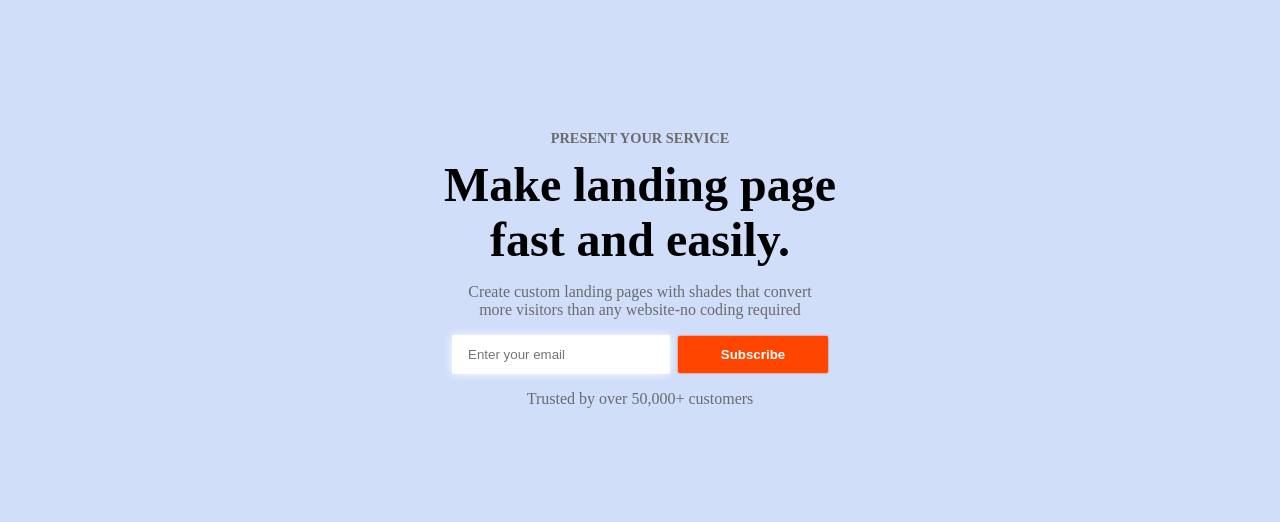
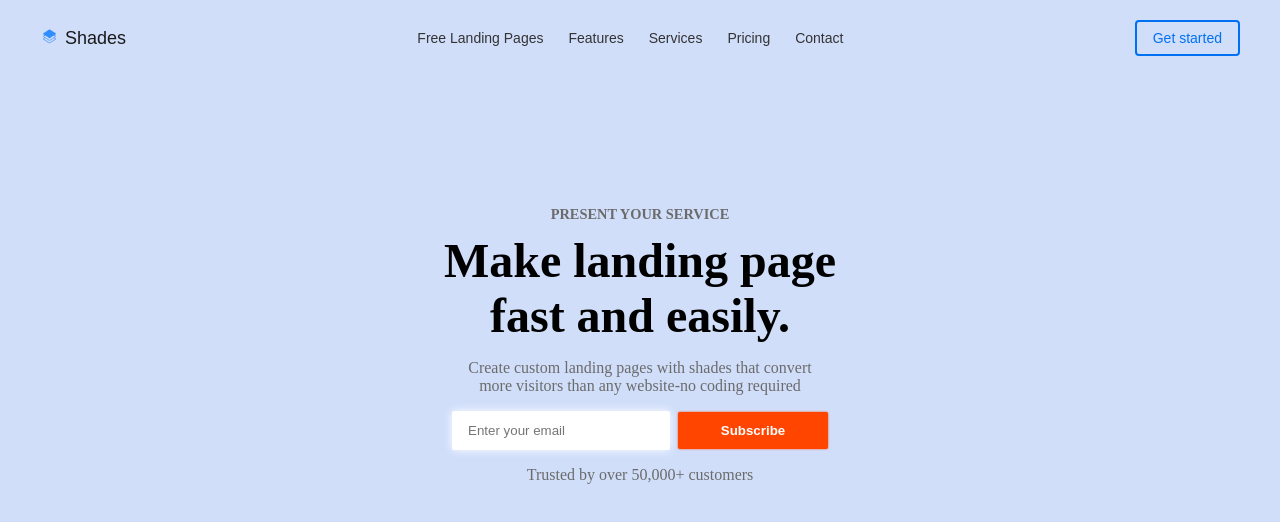
Before and after one commit to chigozie32/teamDevPractice, a plain HTML site: page index.html in a window 1280 px wide. Drawn offline with Linux system fonts and the light colour scheme.

Commit message:
Added header section

```diff
--- a/index.html
+++ b/index.html
@@ -9,7 +9,20 @@
 <body>
 
 <!-- Header section. Michelle will work here -->
-
+<header class="header">
+    <div class="logo">
+      <div class="logo-icon"><img src="Logo.png"></div>
+      <span>Shades</span>
+    </div>
+    <nav class="nav">
+      <a href="#">Free Landing Pages</a>
+      <a href="#">Features</a>
+      <a href="#">Services</a>
+      <a href="#">Pricing</a>
+      <a href="#">Contact</a>
+    </nav>
+    <a href="#" class="cta-button">Get started</a>
+</header>
 
 
 <!-- Hero section. Chigozie will work here -->
--- a/style.css
+++ b/style.css
@@ -6,7 +6,63 @@
 }
 
 /* Header section. Michelle design here */
+.header {
+  display: flex;
+  justify-content: space-between;
+  align-items: center;
+  padding: 20px 40px;
+  color: rgb(107, 107, 107);
+  margin: 0;
+  font-family: Arial, sans-serif;
+}
 
+.logo {
+  display: flex;
+  align-items: center;
+  font-size: 18px;
+  font-weight: 540;
+  color: #1a1a1a;
+}
+
+.logo-icon img {
+  width: 19px;
+  height: 21px;
+  border-radius: 50%;
+  display: inline-block;
+  margin-right: 6px;
+  margin-top: 2px;
+}
+
+.nav {
+  display: flex;
+  gap: 25px;
+}
+
+.nav a {
+  text-decoration: none;
+  color: #333;
+  font-size: 14px;
+}
+
+.nav a:hover {
+  color: #0070f3;
+}
+
+.cta-button {
+  padding: 8px 16px;
+  border: 2px solid #0070f3;
+  color: #0070f3;
+  text-decoration: none;
+  border-radius: 4px;
+  font-size: 14px;
+  font-weight: 540;
+  transition: all 0.3s ease;
+}
+
+.cta-button:hover {
+  background-color: #0070f3;
+  color: white;
+}
 
 
 /* Hero section. Chigozie design here. */
```
Also changed, not shown: Logo.png (added).
